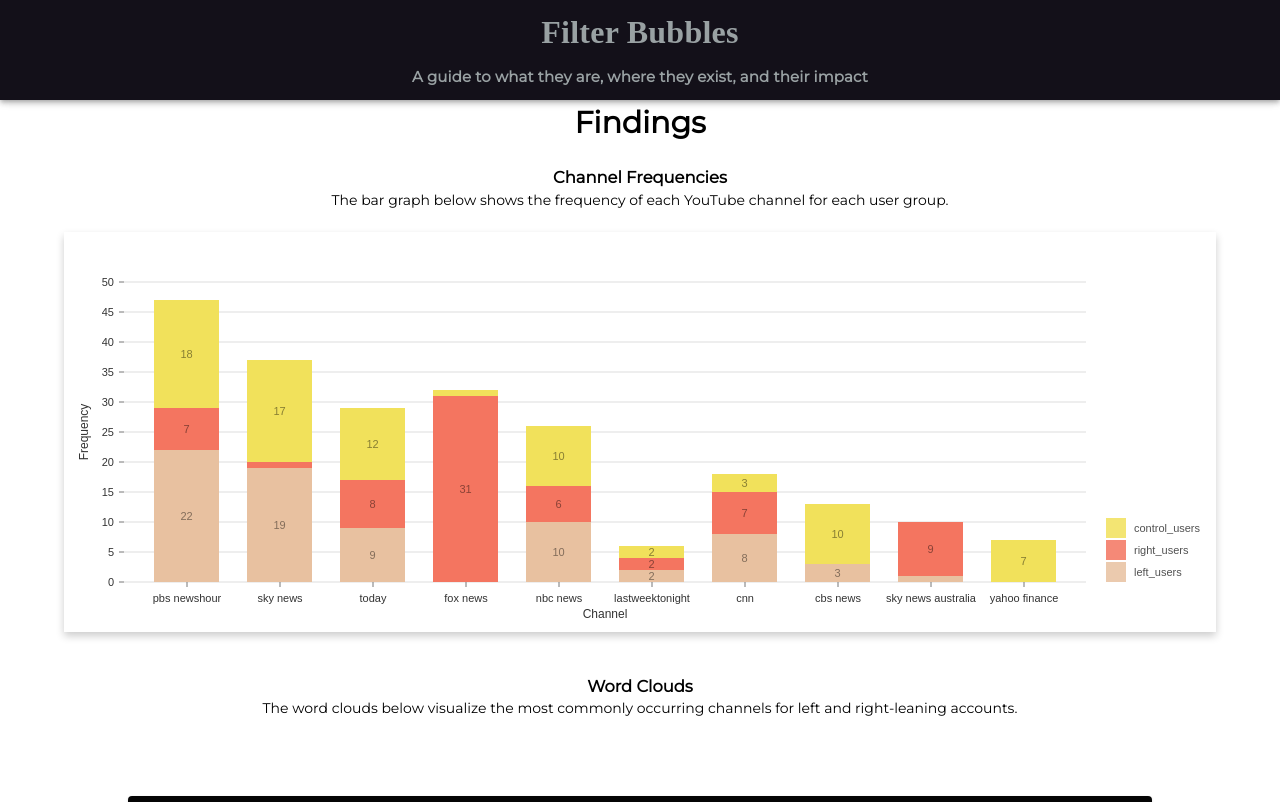
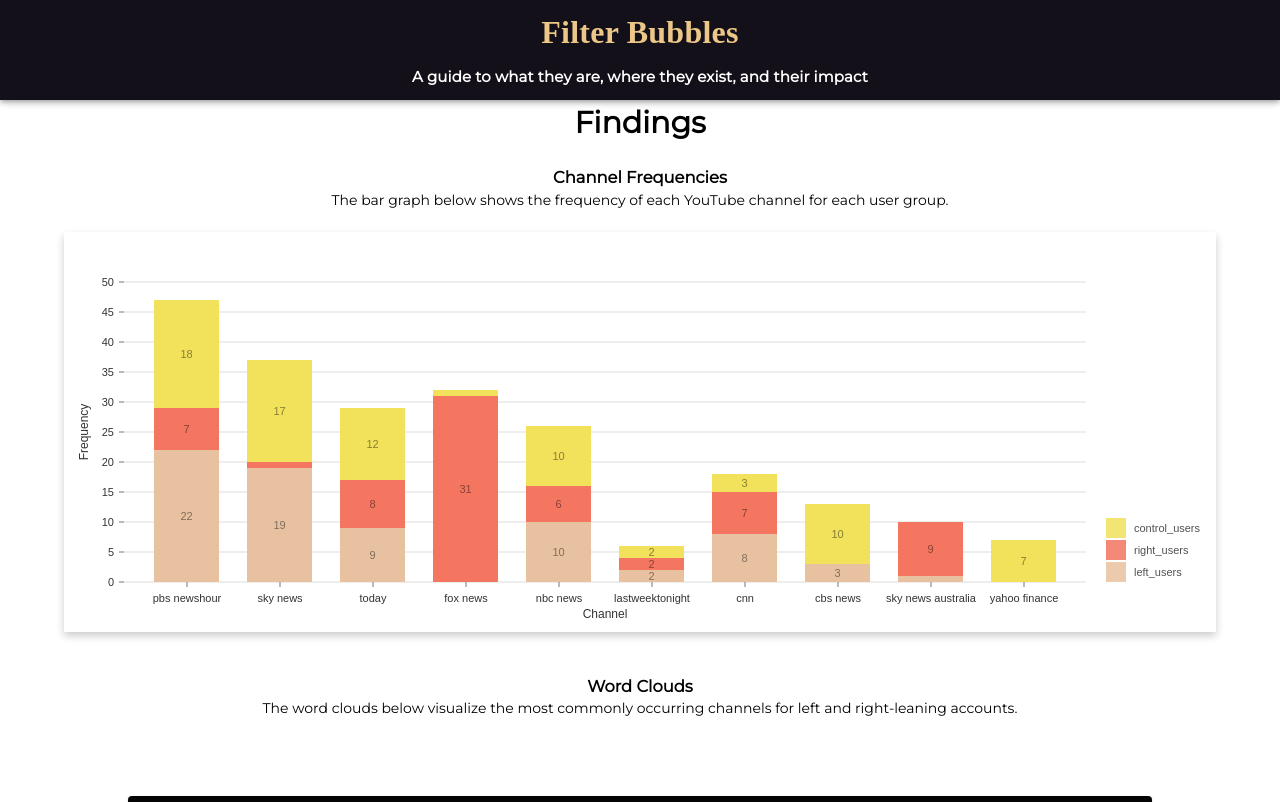
Before and after one commit to ashukanitkar/tmd_project, a React (Create React App) app in the folder frontend/: page /findings in a window 1280 px wide. Shown: the top 802 px of the page. Built offline with nearby package versions, Linux system fonts and the light colour scheme; a web font is replaced by a local one.

Commit message:
changed nav colors to test it out

```diff
--- a/frontend/src/App.js
+++ b/frontend/src/App.js
@@ -21,13 +21,13 @@
 
     navItems: {
         fontWeight: "700",
-        color: "#99a1a3",
+        color: "#ecc787",
         fontSize: "32px",
         fontFamily: "Didot",
     },
     subtitleItems: {
         fontWeight: "600",
-        color: "#99a1a3",
+        color: "#ffffff",
         fontSize: "15px",
         fontFamily: "Montserrat",
     }
```
